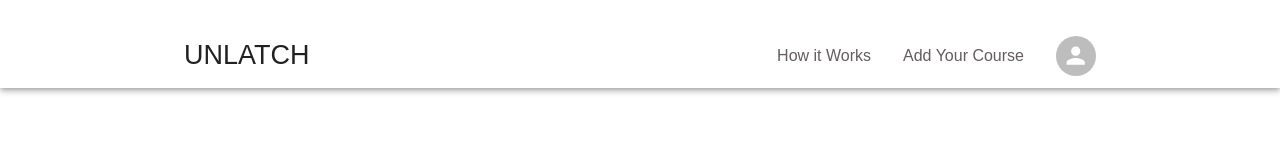
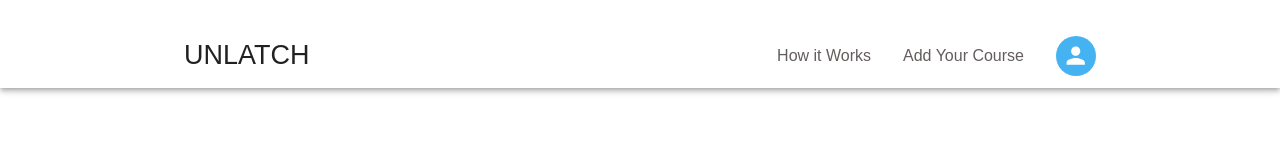
Before and after one commit to rakshit087/Unlatch, a Next.js app: page /MakeCourse in a window 1280 px wide. Shown: the top 160 px of the page. Built offline with nearby package versions, Linux system fonts and the light colour scheme.

Commit message:
Added primary color to avatar

```diff
--- a/src/components/UserAvatar.jsx
+++ b/src/components/UserAvatar.jsx
@@ -2,7 +2,7 @@ import { Avatar } from "@mui/material";
 import PersonIcon from "@mui/icons-material/Person";
 const UserAvatar = () => {
   return (
-    <Avatar sx={{ bgcolor: "primary" }}>
+    <Avatar sx={{ bgcolor: "primary.main" }}>
       <PersonIcon />
     </Avatar>
   );
```
